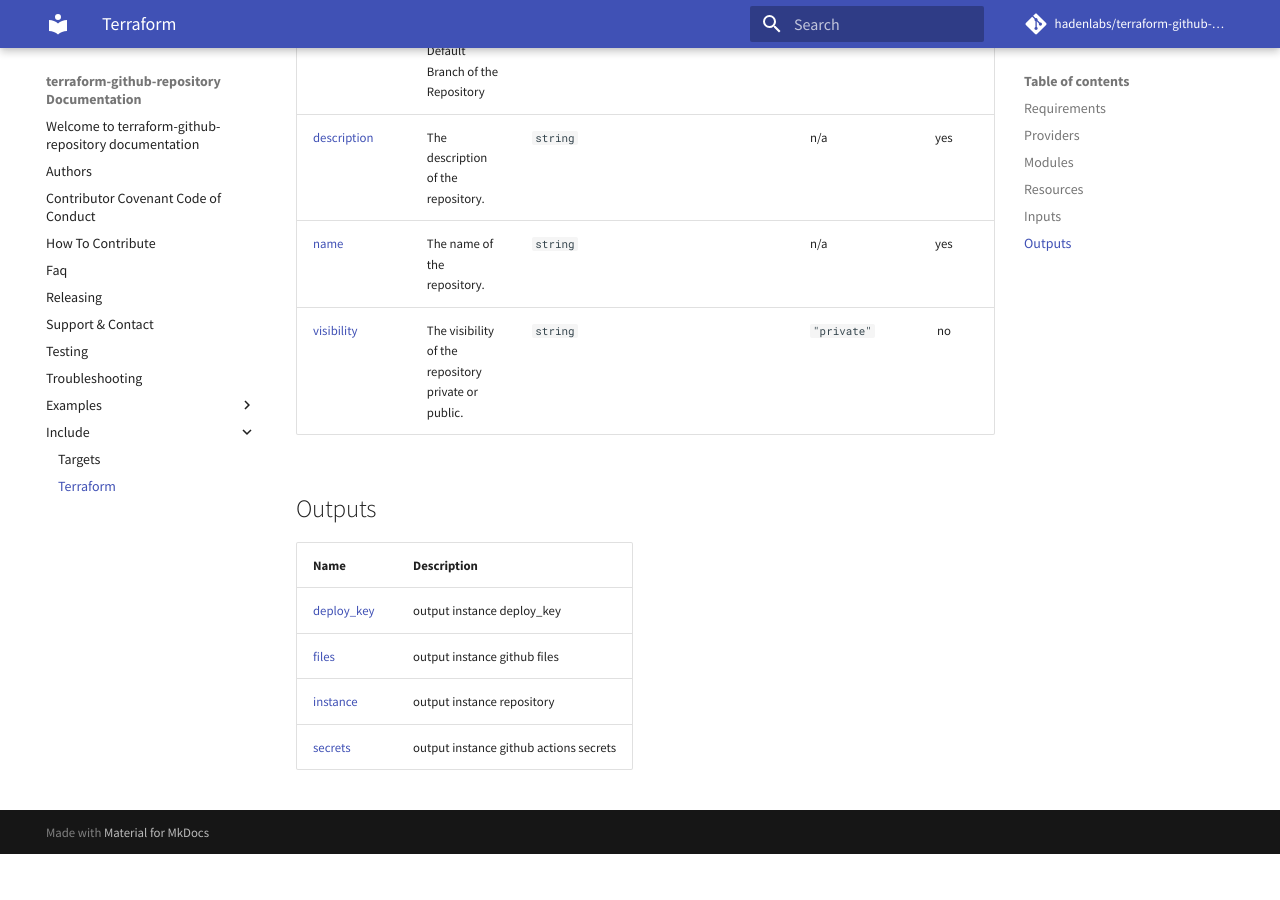
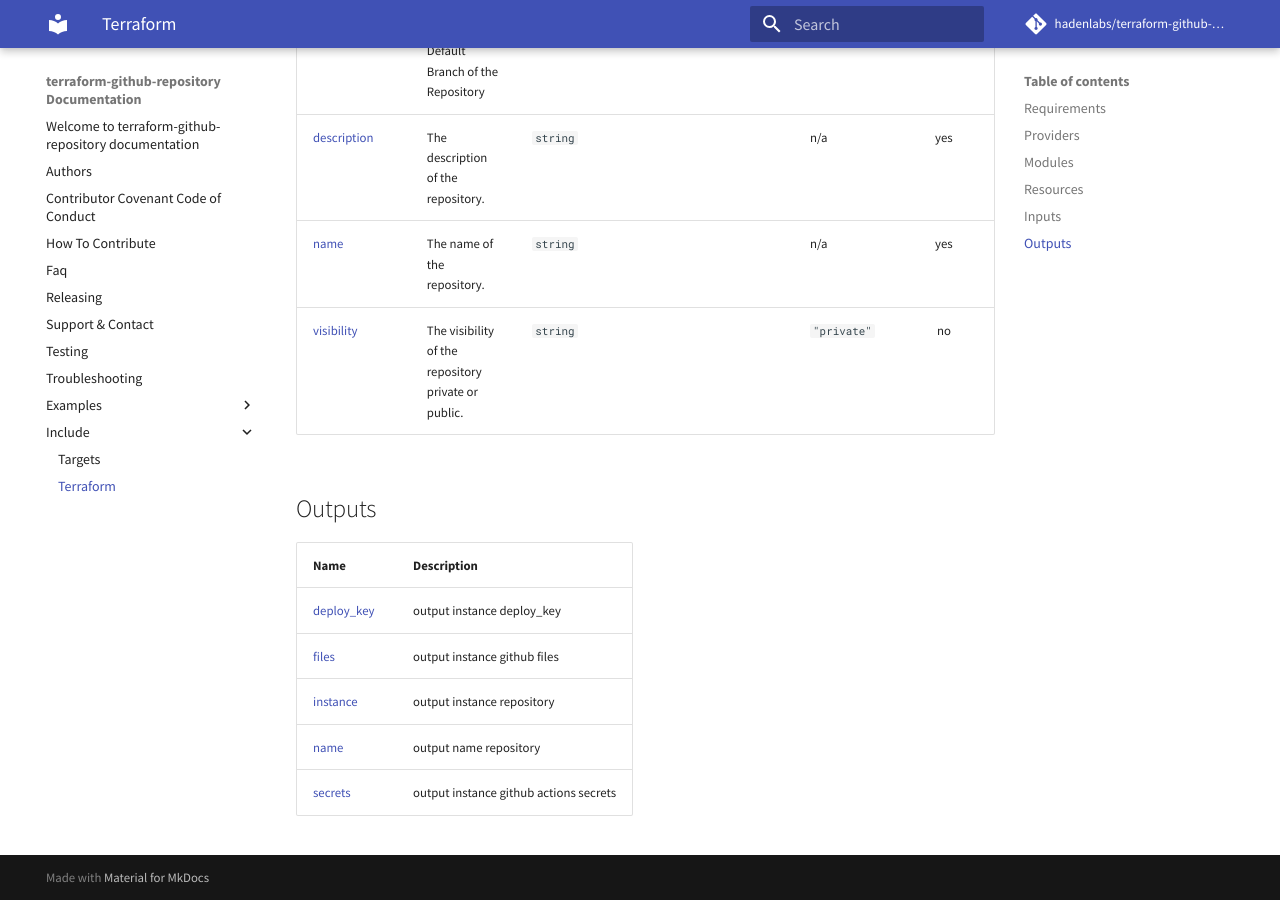
Before and after one commit to hadenlabs/terraform-github-repository, an MkDocs documentation site: the page built from docs/include/terraform.md, in a window 1280 px wide and 900 px high, scrolled down 3150 px. Built offline with MkDocs 1.6.1 and Material for MkDocs 9.7.7, drawn with Linux system fonts in a browser that asks for light colours; comment, search, counter and statistics services are not loaded; before the commit the page ends 4004 px from its top, so only the background shows below that.

Commit message:
test: implement generate repository basic (#60)

```diff
--- a/docs/include/terraform.md
+++ b/docs/include/terraform.md
@@ -74,5 +74,6 @@ No modules.
 | <a name="output_deploy_key"></a> [deploy\_key](#output\_deploy\_key) | output instance deploy\_key |
 | <a name="output_files"></a> [files](#output\_files) | output instance github files |
 | <a name="output_instance"></a> [instance](#output\_instance) | output instance repository |
+| <a name="output_name"></a> [name](#output\_name) | output name repository |
 | <a name="output_secrets"></a> [secrets](#output\_secrets) | output instance github actions secrets |
 <!-- END_TF_DOCS -->
```
Also changed, not shown: 8 other files.
